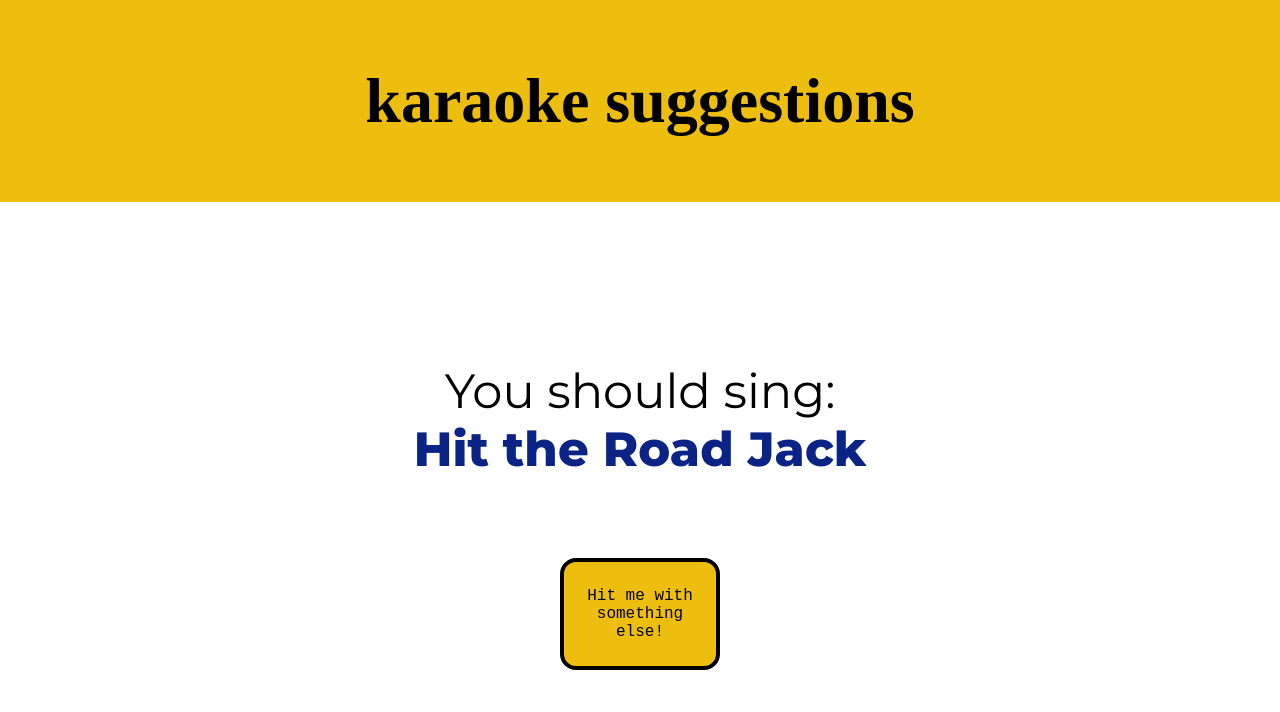
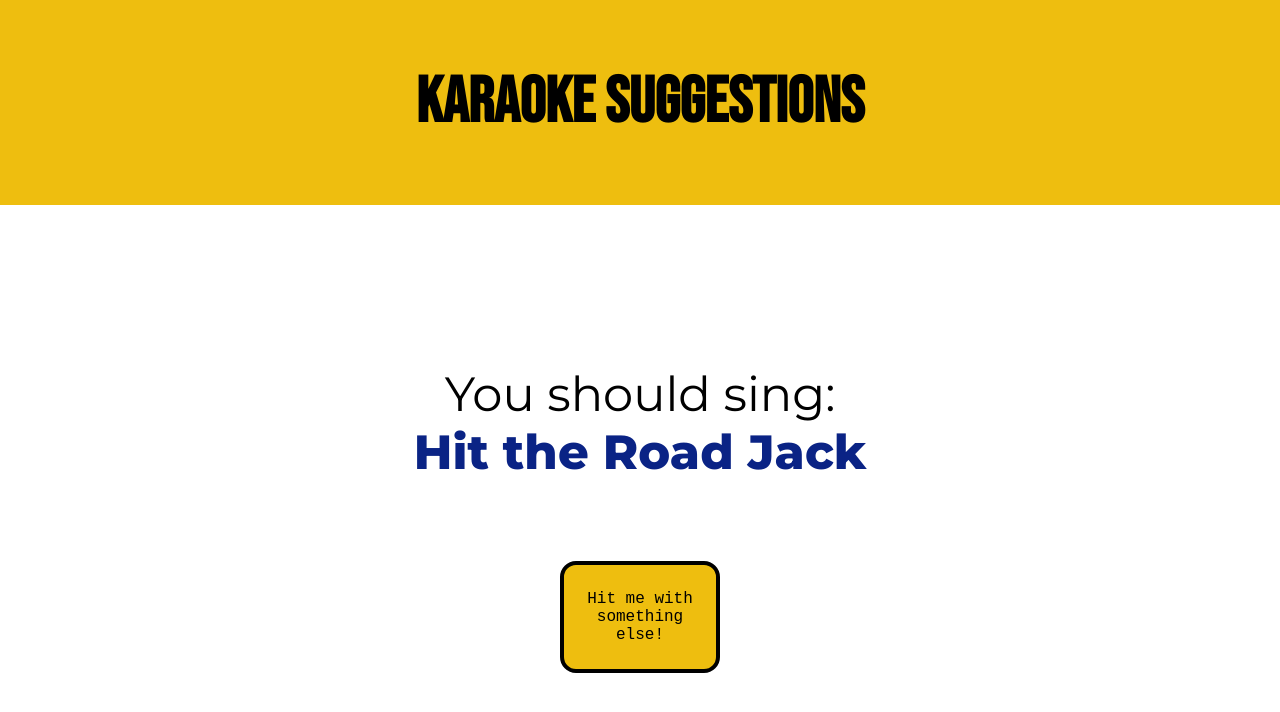
Before and after one commit to risinger7/Karaoke-suggestions, a plain HTML site: page index.html in a window 1280 px wide. Drawn offline with Linux system fonts and the light colour scheme.

Commit message:
Update index.html

```diff
--- a/index.html
+++ b/index.html
@@ -6,7 +6,7 @@
     <link rel="preconnect" href="https://fonts.googleapis.com">
     <link rel="preconnect" href="https://fonts.gstatic.com" crossorigin>
     <link href="https://fonts.googleapis.com/css2?family=Montserrat:wght@400;800&display=swap" rel="stylesheet">
-    <link href="https://fonts.googleapis.com/css2?family=Montserrat:wght@400;800&display=swap" rel="stylesheet">
+    <link href="https://fonts.googleapis.com/css2?family=Bebas+Neue&display=swap" rel="stylesheet">
 </head>
 
 <body>
```
